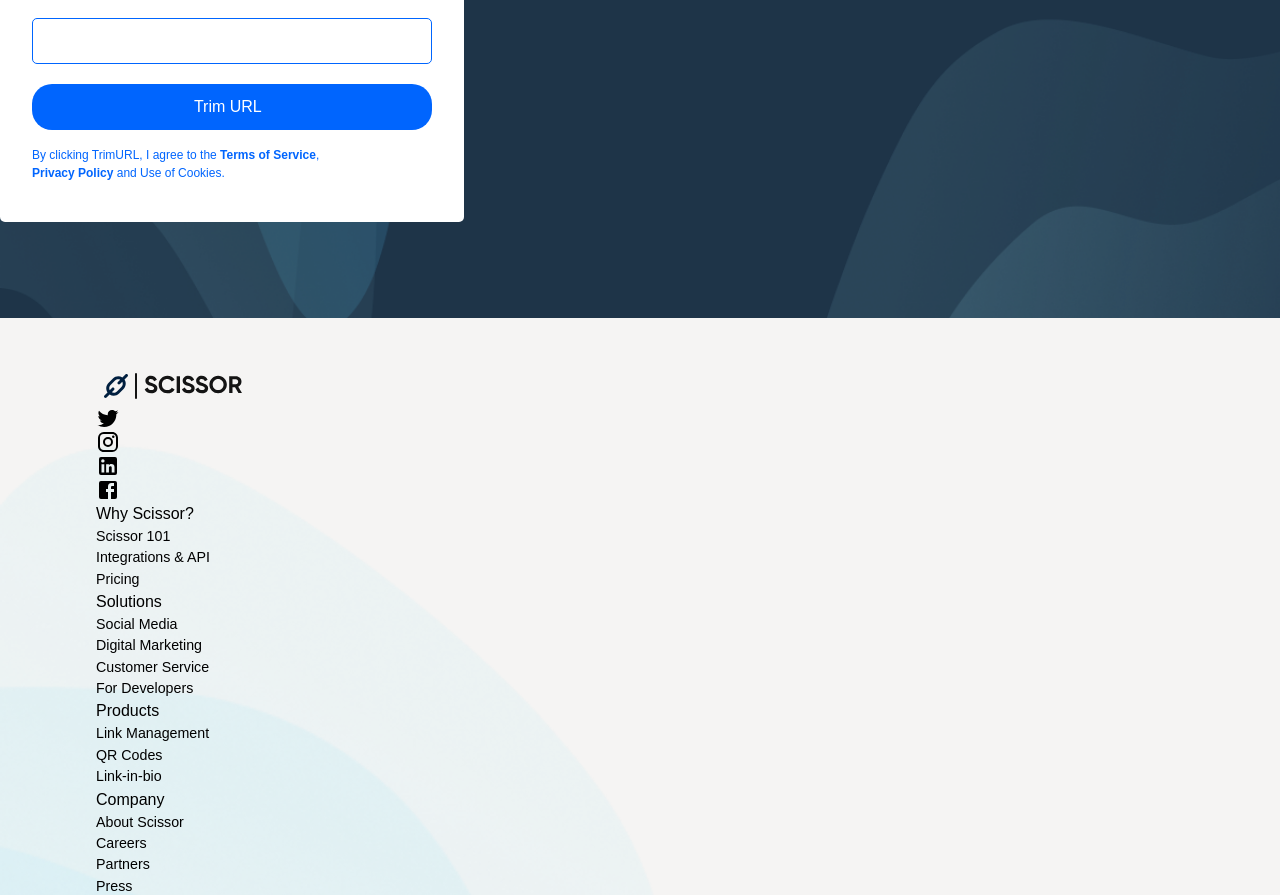
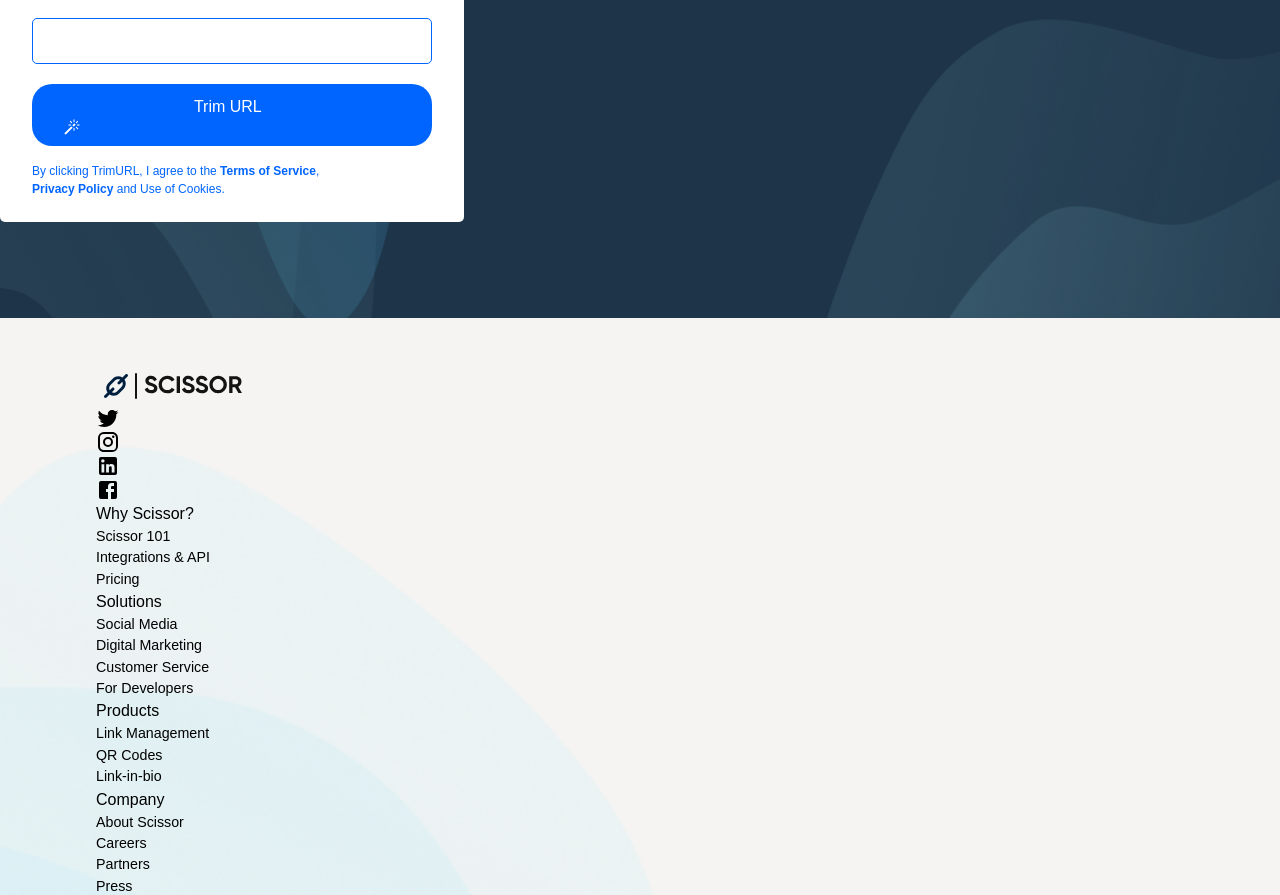
Before and after one commit to Zic20/scissor, a React (Vite) app: page / in a window 1280 px wide. Shown: the part 2378-3273 px from the top of the page. Built offline with nearby package versions, Linux system fonts and the light colour scheme; no server answers; a web font is replaced by a local one.

Commit message:
Complete design of url form

```diff
--- a/src/components/URLForm.tsx
+++ b/src/components/URLForm.tsx
@@ -4,6 +4,7 @@ import useFetch from "../hooks/useFetch";
 import PostResponse from "../modules/PostResponse";
 import Button from "./Button";
 import { toast } from "react-toastify";
+import { Magic } from "react-bootstrap-icons";
 const URLForm: React.FC<{ className?: string }> = ({ className }) => {
   const [shortUrl, setShortUrl] = useState("");
   const urlRef = useRef<HTMLInputElement>(null);
@@ -54,7 +55,7 @@ const URLForm: React.FC<{ className?: string }> = ({ className }) => {
       </div>
       <input type="url" value={shortUrl} name="" readOnly id="" />
       <Button className="btn-primary">
-        Trim URL &nbsp; <i className="bi bi-magic"></i>
+        Trim URL &nbsp; <Magic className="inline -mt-1"/>
       </Button>
       <p className="terms">
         By clicking TrimURL, I agree to the <strong>Terms of Service</strong>,
```
